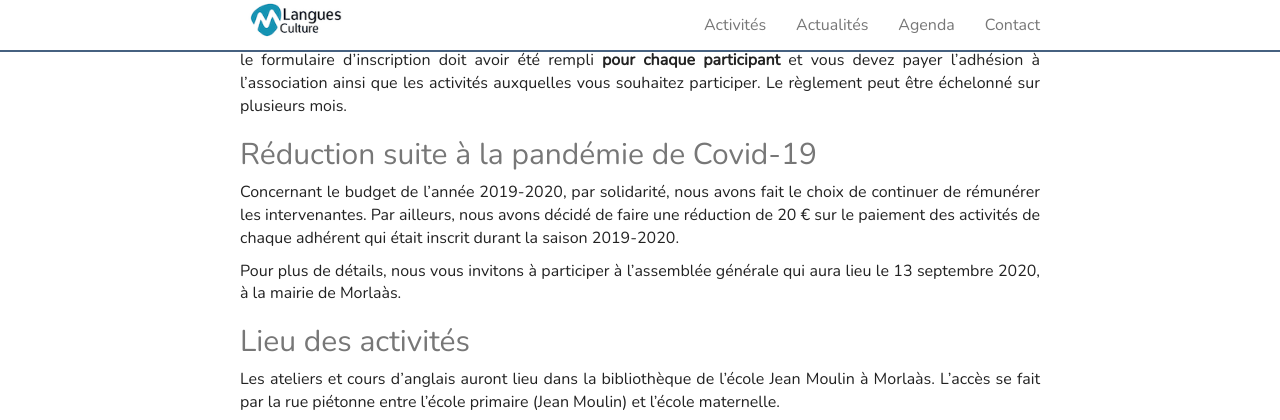
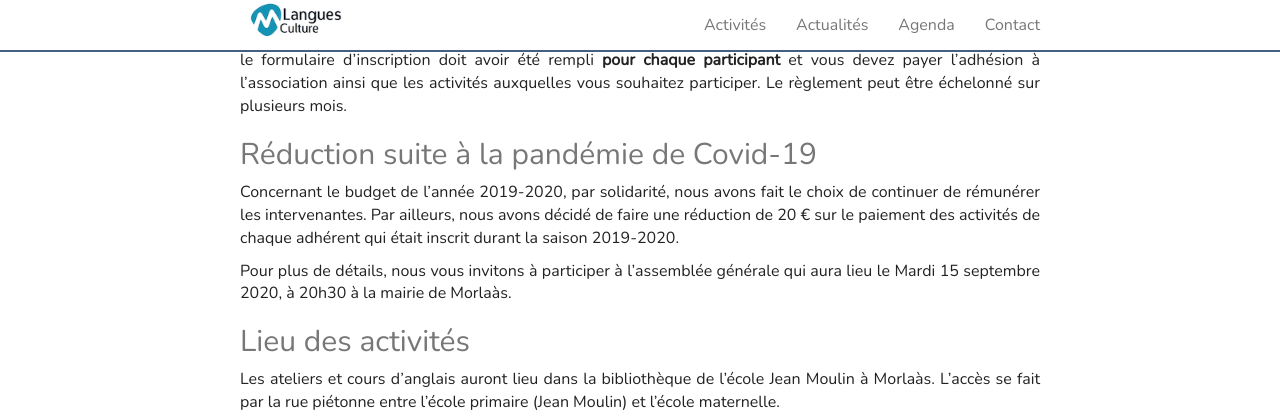
Before and after one commit to mlangues64/mlangues64.github.io, a Jekyll site: the page built from _posts/2020-08-26-inscription2020-2021.markdown, in a window 1280 px wide and 900 px high, scrolled down 2056 px, cut to the strip 0-420 px from the top of the window. Built offline with Jekyll 4.4.1, drawn with Linux system fonts in a browser that asks for light colours; nearby versions of some CDN libraries; some of the changed text lies outside the part shown.

Commit message:
erreur dates

```diff
--- a/_posts/2020-08-26-inscription2020-2021.markdown
+++ b/_posts/2020-08-26-inscription2020-2021.markdown
@@ -36,7 +36,7 @@
 en permanence sur le site de l'association : [voir agenda (en haut à droite)]({{ site.baseurl }}/agenda).
 
 * **Forum des associations :** Samedi 12 Septembre 2020 de 9h à 14h, salle polyvalente, Morlaàs
-* **Assemblée Générale :**  Mardi 13 Septembre 2020, 20h30, Mairie, place Sainte Foy, Morlaàs
+* **Assemblée Générale :**  Mardi 15 Septembre 2020, 20h30, Mairie, place Sainte Foy, Morlaàs
 * **Début des activités :** Mercredi 16 Septembre 2020
 * **Fin des activités :** Mercredi 23 Juin 2021
 
@@ -121,7 +121,7 @@
 adhérent qui était inscrit durant la saison 2019-2020.
 
 Pour plus de détails, nous vous invitons à participer à l'assemblée générale
-qui aura lieu le 13 septembre 2020, à la mairie de Morlaàs.
+qui aura lieu le Mardi 15 septembre 2020, à 20h30 à la mairie de Morlaàs.
 
 ## Lieu des activités
 
```
